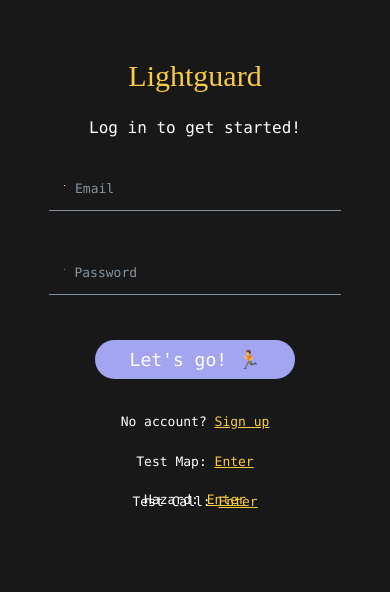
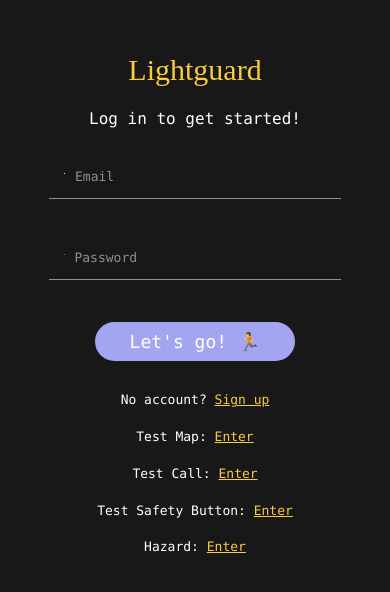
Before and after one commit to chloeegong/Lightguard, a React Native app: screen /Login in a window 390 px wide. Shown: the part 118-710 px from the top of the page. Built offline with nearby package versions, Linux system fonts and the light colour scheme.

Commit message:
bug fixes

```diff
--- a/App.js
+++ b/App.js
@@ -48,6 +48,11 @@ function MyStack() {
         options={{ headerShown: false }}
       />
       <Stack.Screen
+        name="CallEmergServices"
+        component={CallEmergServicesPage}
+        options={{ headerShown: false }}
+      />
+      <Stack.Screen
         name="Map"
         component={MapPage}
         options={{ headerShown: false }}
--- a/LoginPage.js
+++ b/LoginPage.js
@@ -111,7 +111,20 @@ export default function LoginPage({ navigation }) {
         Test Call:{" "}
         <TouchableOpacity
           onPress={() => {
-            navigation.navigate("CallEmergService");
+            navigation.navigate("CallEmergServices");
+          }}
+        >
+          <Text style={{ color: "#F9CB40", textDecorationLine: "underline" }}>
+            Enter
+          </Text>
+        </TouchableOpacity>
+      </Text>
+      {/* Enter Test Safety Button */}
+      <Text style={styles.testLinks}>
+        Test Safety Button:{" "}
+        <TouchableOpacity
+          onPress={() => {
+            navigation.navigate("SafetyButton");
           }}
         >
           <Text style={{ color: "#F9CB40", textDecorationLine: "underline" }}>
@@ -123,7 +136,7 @@ export default function LoginPage({ navigation }) {
       <Text
         style={{
           //position: "absolute",
-          bottom: "5%",
+          bottom: "0.2%",
           fontFamily: "Menlo",
           fontSize: 13,
           color: "#FFFFFF",
@@ -132,7 +145,7 @@ export default function LoginPage({ navigation }) {
         Hazard:{" "}
         <TouchableOpacity
           onPress={() => {
-            navigation.navigate("SafetyButton");
+            navigation.navigate("Hazard");
           }}
         >
           <Text style={{ color: "#F9CB40", textDecorationLine: "underline" }}>
```
